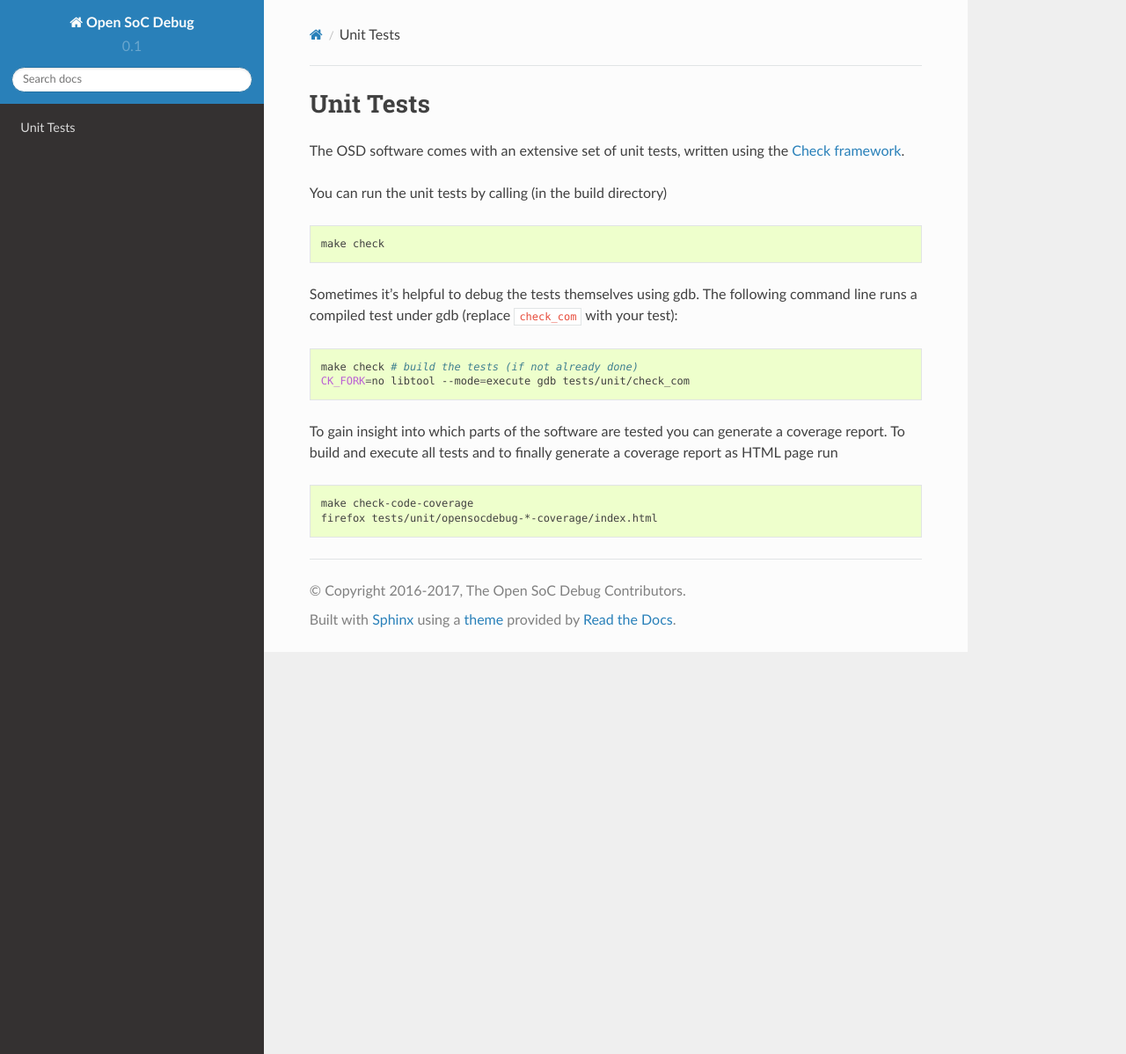
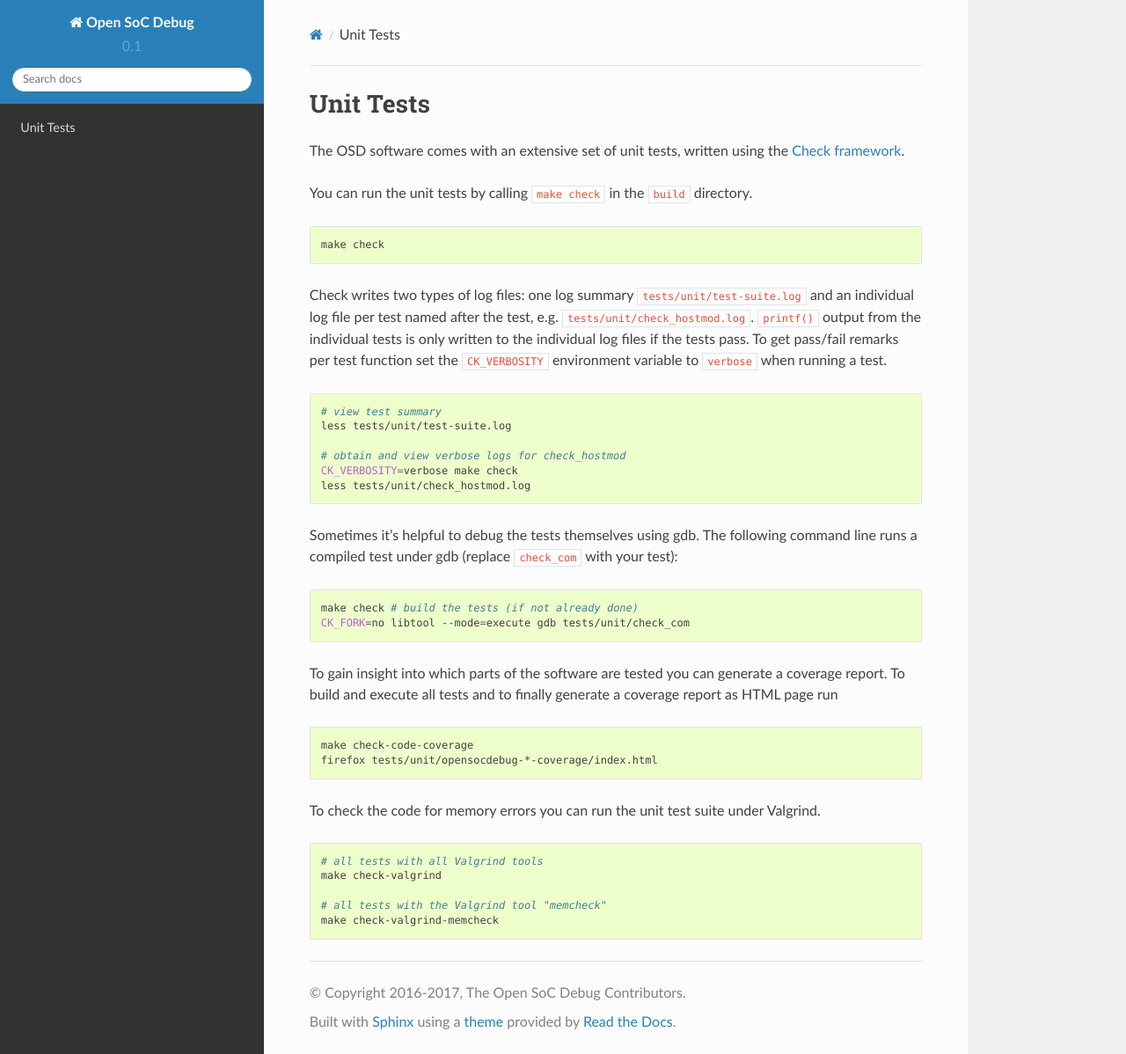
Before and after one commit to imphil/osd-software, a Sphinx documentation site: the page built from doc/02_developer/unittests.rst, in a window 1280 px wide and 1198 px high. Shown: the whole window at 88% size. Built offline with Sphinx 7.4.7 and the Read the Docs theme 2.0.0, drawn with Linux system fonts in a browser that asks for light colours; pages that are not in the unit, such as notebooks, are missing from menus.

```diff
--- a/doc/02_developer/unittests.rst
+++ b/doc/02_developer/unittests.rst
@@ -3,19 +3,32 @@ Unit Tests
 
 The OSD software comes with an extensive set of unit tests, written using the `Check framework <https://libcheck.github.io/check/>`_.
 
-You can run the unit tests by calling (in the build directory)
+You can run the unit tests by calling ``make check`` in the ``build`` directory.
 
 .. code-block:: sh
 
-  make check
+   make check
+
+Check writes two types of log files: one log summary ``tests/unit/test-suite.log`` and an individual log file per test named after the test, e.g. ``tests/unit/check_hostmod.log``.
+``printf()`` output from the individual tests is only written to the individual log files if the tests pass.
+To get pass/fail remarks per test function set the ``CK_VERBOSITY`` environment variable to ``verbose`` when running a test.
+
+.. code-block:: sh
+
+   # view test summary
+   less tests/unit/test-suite.log
+
+   # obtain and view verbose logs for check_hostmod
+   CK_VERBOSITY=verbose make check
+   less tests/unit/check_hostmod.log
 
 Sometimes it's helpful to debug the tests themselves using gdb.
 The following command line runs a compiled test under gdb (replace ``check_com`` with your test):
 
 .. code-block:: sh
 
-  make check # build the tests (if not already done)
-  CK_FORK=no libtool --mode=execute gdb tests/unit/check_com
+   make check # build the tests (if not already done)
+   CK_FORK=no libtool --mode=execute gdb tests/unit/check_com
 
 
 To gain insight into which parts of the software are tested you can generate a coverage report.
@@ -23,5 +36,16 @@ To build and execute all tests and to finally generate a coverage report as HTML
 
 .. code-block:: sh
 
-  make check-code-coverage
-  firefox tests/unit/opensocdebug-*-coverage/index.html
+   make check-code-coverage
+   firefox tests/unit/opensocdebug-*-coverage/index.html
+
+
+To check the code for memory errors you can run the unit test suite under Valgrind.
+
+.. code-block:: sh
+
+   # all tests with all Valgrind tools
+   make check-valgrind
+
+   # all tests with the Valgrind tool "memcheck"
+   make check-valgrind-memcheck
```
Also changed, not shown: doc/02_developer/api/index.rst (+7 -1 lines), doc/02_developer/api/libosd/com.rst (deleted, +0 -22 lines).
